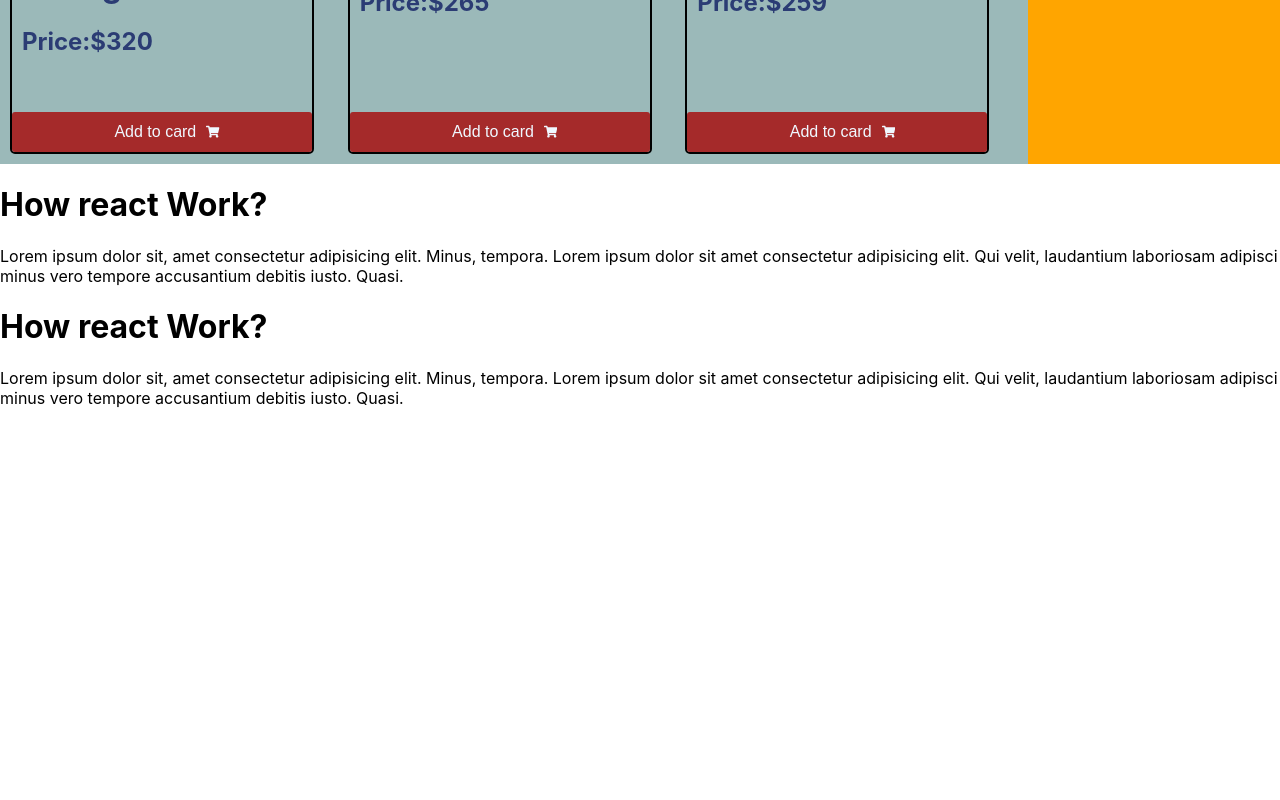
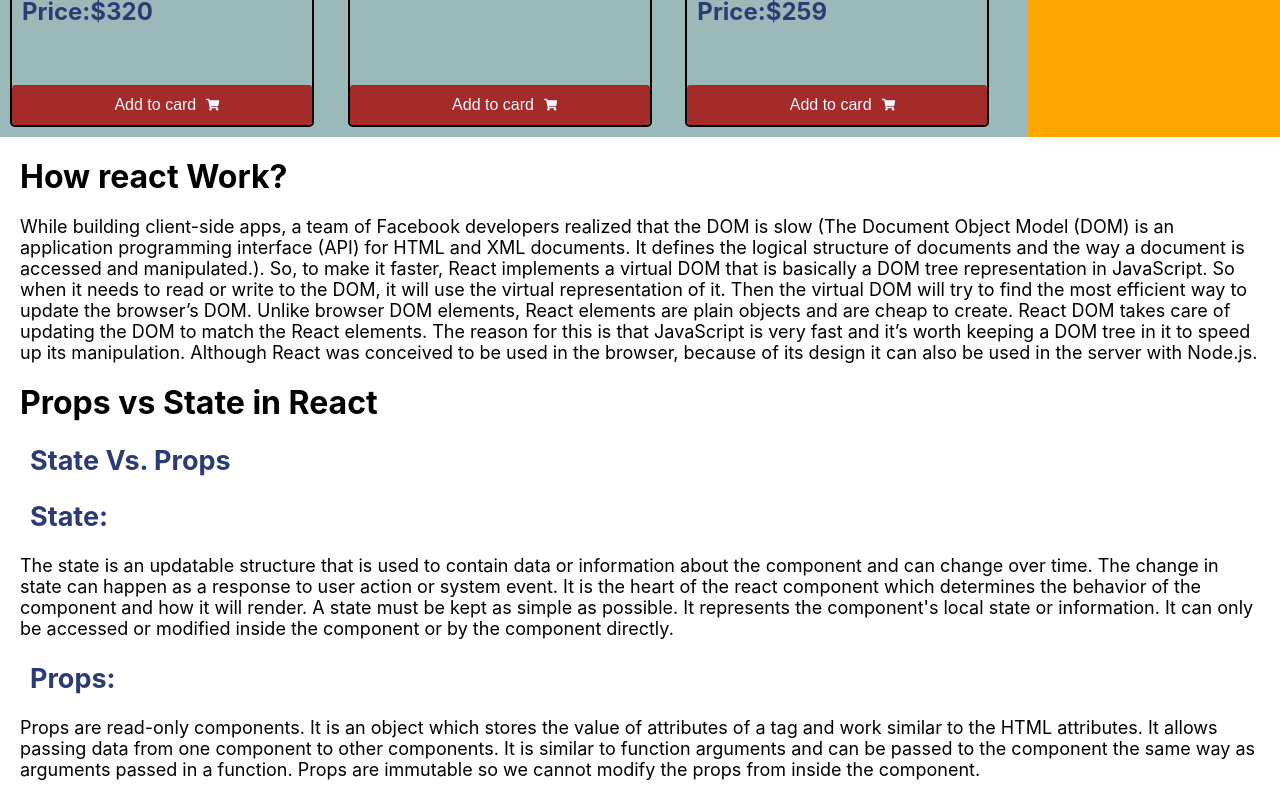
Before and after one commit to sajeeb5506/book-lucky-one-react-assignment, a React (Create React App) app: page / in a window 1280 px wide. Shown: the part 1770-2570 px from the top of the page. Before the commit the page ends 2194 px from the top, so only its background shows below. Built offline with nearby package versions, Linux system fonts and the light colour scheme.

Commit message:
question add

```diff
--- a/src/Components/Questions/Question.css
+++ b/src/Components/Questions/Question.css
@@ -0,0 +1,8 @@
+h1,
+p {
+    margin: 20px;
+}
+
+p {
+    font-size: 18px;
+}
--- a/src/Components/Questions/Question.js
+++ b/src/Components/Questions/Question.js
@@ -4,12 +4,18 @@
     return (
         <div className='question'>
             <h1>How react Work?</h1>
-            <p>Lorem ipsum dolor sit, amet consectetur adipisicing elit. Minus, tempora.
-                Lorem ipsum dolor sit amet consectetur adipisicing elit. Qui velit, laudantium laboriosam adipisci minus vero tempore accusantium debitis iusto. Quasi.
+            <p> While building client-side apps, a team of Facebook developers realized that the DOM is slow (The Document Object Model (DOM) is an application programming interface (API) for HTML and XML documents. It defines the logical structure of documents and the way a document is accessed and manipulated.). So, to make it faster, React implements a virtual DOM that is basically a DOM tree representation in JavaScript. So when it needs to read or write to the DOM, it will use the virtual representation of it. Then the virtual DOM will try to find the most efficient way to update the browser’s DOM.
+            Unlike browser DOM elements, React elements are plain objects and are cheap to create. React DOM takes care of updating the DOM to match the React elements. The reason for this is that JavaScript is very fast and it’s worth keeping a DOM tree in it to speed up its manipulation.
+            Although React was conceived to be used in the browser, because of its design it can also be used in the server with Node.js.
             </p>
-            <h1>How react Work?</h1>
-            <p>Lorem ipsum dolor sit, amet consectetur adipisicing elit. Minus, tempora.
-                Lorem ipsum dolor sit amet consectetur adipisicing elit. Qui velit, laudantium laboriosam adipisci minus vero tempore accusantium debitis iusto. Quasi.
+            <h1>Props vs State in React</h1>
+            <p>
+               <h2>  State Vs. Props</h2>
+                  <h2> State:</h2>
+                       The state is an updatable structure that is used to contain data or information about the component and can change over time. The change in state can happen as a response to user action or system event. It is the heart of the react component which determines the behavior of the component and how it will render. A state must be kept as simple as possible. It represents the component's local state or information. It can only be accessed or modified inside the component or by the component directly.<br/>
+
+                   <h2> Props:</h2>
+                       Props are read-only components. It is an object which stores the value of attributes of a tag and work similar to the HTML attributes. It allows passing data from one component to other components. It is similar to function arguments and can be passed to the component the same way as arguments passed in a function. Props are immutable so we cannot modify the props from inside the component.
             </p>
 
         </div>
```
